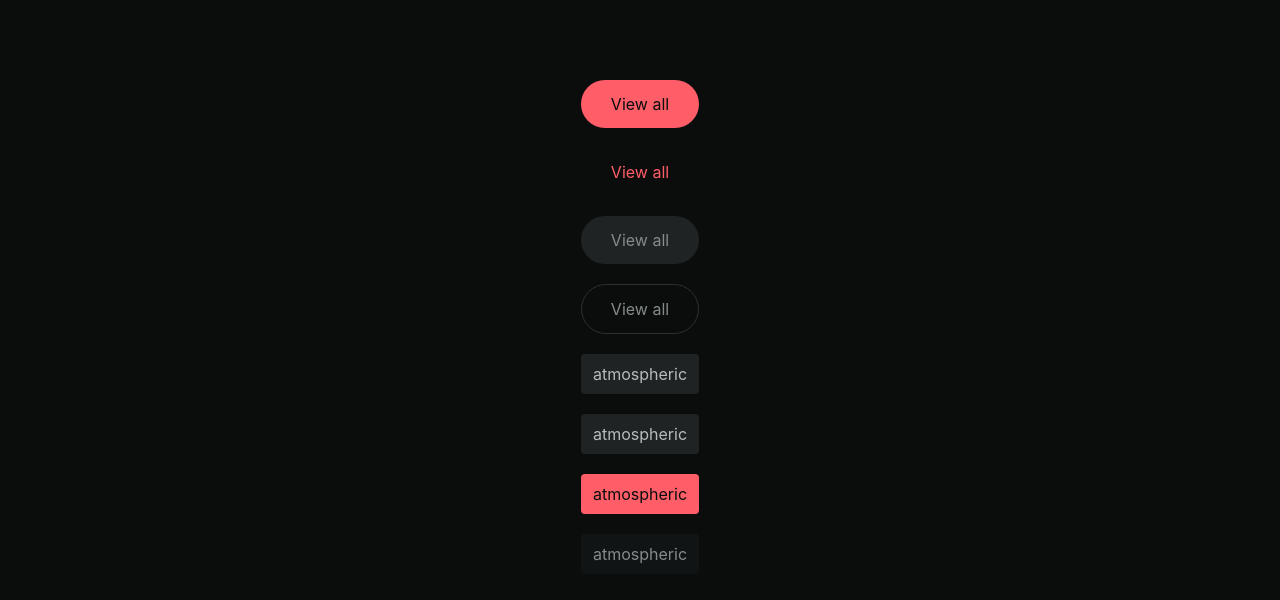
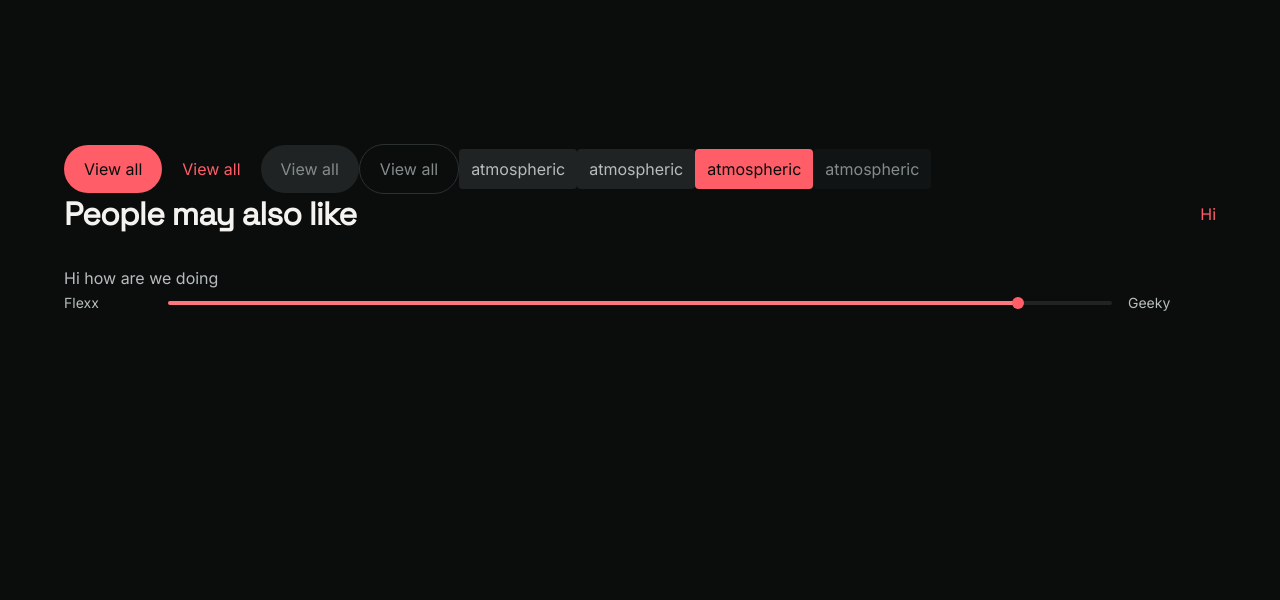
Before and after one commit to holydynamited/tunecursion, a React (Vite) app in the folder client/: page / in a window 1280 px wide. Shown: the top 600 px of the page. Built offline with nearby package versions, Linux system fonts and the light colour scheme.

Commit message:
feat:add reusable section header and dimension row components

```diff
--- a/client/package.json
+++ b/client/package.json
@@ -10,6 +10,8 @@
     "preview": "vite preview"
   },
   "dependencies": {
+    "@fontsource/inter": "^5.3.0",
+    "@fontsource/space-grotesk": "^5.3.0",
     "@tailwindcss/vite": "^4.3.3",
     "react": "^19.2.8",
     "react-dom": "^19.2.8",
--- a/client/src/app/App.tsx
+++ b/client/src/app/App.tsx
@@ -1,14 +1,16 @@
 import Button from "../shared/ui/Button/Button"
 import Tag from "../shared/ui/Tag/Tag"
+import SectionHeader from "../shared/ui/SectionHeader/SectionHeader"
+import DimensionRow from "../shared/ui/DimensionRow/DimensionRow"
 
 
 function App() {
 
 
   return (
-   <div className="flex mt-20 items-center justify-center ">
+   <div className="flex mt-20 items-center justify-center w-full max-w-[1312px] space-x-6 space-y-2  p-tc-64">
 
-    <div className="flex flex-col gap-5">
+    <div className="w-full">
     <Button variant="primary">
       View all
     </Button>
@@ -39,6 +41,16 @@ function App() {
      <Tag variant='button' disabled>
       atmospheric
     </Tag>
+
+      <SectionHeader
+        title="People may also like"
+        action={<p>Hi</p>}
+        description="Hi how are we doing"
+      />
+
+      <DimensionRow rightLabel="Geeky" leftLabel="Flexx" value={90}/>
+
+
     </div>
 
    </div>
--- a/client/src/main.tsx
+++ b/client/src/main.tsx
@@ -2,6 +2,9 @@ import { StrictMode } from 'react'
 import { createRoot } from 'react-dom/client'
 import './shared/styles/index.css'
 import App from './app/App.tsx'
+
+import "@fontsource/inter"
+import "@fontsource/space-grotesk"
 
 createRoot(document.getElementById('root')!).render(
   <StrictMode>
--- a/client/src/shared/styles/theme.css
+++ b/client/src/shared/styles/theme.css
@@ -108,6 +108,17 @@
   --radius-sm: var(--tc-radius-sm);
   --radius-md: var(--tc-radius-md);
   --radius-full: var(--tc-radius-full);
+
+  /* Font sizes */
+--text-tc-12: var(--tc-font-size-12);
+--text-tc-14: var(--tc-font-size-14);
+--text-tc-16: var(--tc-font-size-16);
+--text-tc-18: var(--tc-font-size-18);
+--text-tc-20: var(--tc-font-size-20);
+--text-tc-24: var(--tc-font-size-24);
+--text-tc-32: var(--tc-font-size-32);
+--text-tc-48: var(--tc-font-size-48);
+--text-tc-56: var(--tc-font-size-56);
 }
 /* ========================================
    SPACING
--- /dev/null
+++ b/client/src/shared/ui/DimensionRow/DimensionRow.tsx
@@ -0,0 +1,52 @@
+
+type Props = {
+    leftLabel:string;
+    rightLabel:string;
+    value:number
+}
+export default function DimensionRow({leftLabel,rightLabel, value}:Props){
+
+    const position = Math.min(100, Math.max(0, value))
+
+    return(
+        <div className="inline-flex h-full w-full items-center justify-start gap-tc-16">
+
+  <div className="w-[88px] font-body text-tc-14 font-normal leading-tc-20 text-text-secondary">
+    {leftLabel}
+  </div>
+
+  <div className="relative h-[12px] flex-1 overflow-hidden">
+
+    <div className="
+      absolute left-0 top-[4px]
+      h-[4px] w-full
+      rounded-full bg-muted
+    " />
+
+    <div className="
+      absolute left-0 top-[4px]
+      h-[4px]
+      rounded-full bg-accent-dim
+
+
+    "
+     style={{ width: `${position}%` }}/>
+
+    <div className="
+      absolute  top-0
+      h-[12px] w-[12px]
+      rounded-full bg-accent
+      -translate-x-1/2
+    "
+     style={{ left: `${position}%` }}
+    />
+
+  </div>
+
+  <div className="w-[88px] font-body text-tc-14 font-normal leading-tc-20 text-text-secondary">
+    {rightLabel}
+  </div>
+
+</div>
+    )
+}
--- /dev/null
+++ b/client/src/shared/ui/SectionHeader/SectionHeader.tsx
@@ -0,0 +1,47 @@
+
+type Props ={
+    title:string;
+    description?:string;
+    action?:React.ReactNode;
+
+}
+
+export default function SectionHeader({title,description,action}:Props){
+
+    return (
+        <div className="flex flex-col gap-tc-32 w-full">
+        <div className="flex w-full items-center justify-between">
+
+            <p className="
+            text-text-primary
+            font-display
+            text-tc-32
+            font-bold
+            leading-tc-40
+            tracking-tight ">
+
+                {title}
+            </p>
+
+            <p className="text-accent size-tc-14 ">
+                {action}
+            </p>
+
+        </div>
+
+                <p className="
+                text-text-secondary
+                text-text-body
+                text-tc-16
+                leading-tc-24
+                tracking-normal
+
+                ">
+
+             {description && (
+             description
+         )}
+        </p>
+        </div>
+    )
+}
--- a/client/src/shared/ui/Tag/Tag.tsx
+++ b/client/src/shared/ui/Tag/Tag.tsx
@@ -33,7 +33,10 @@ export default function Tag(props:Props){
     }
 
     const {selected, disabled} = props
-    return (<button className=
+    return (
+    <button
+        disabled={disabled}
+        className=
             {`
                 inline-flex items-center
                 px-tc-12 py-tc-8
```
Also changed, not shown: 1 other file (tests, documents, lock files or other folders). Lines whose indentation alone changed are shown as unchanged.
